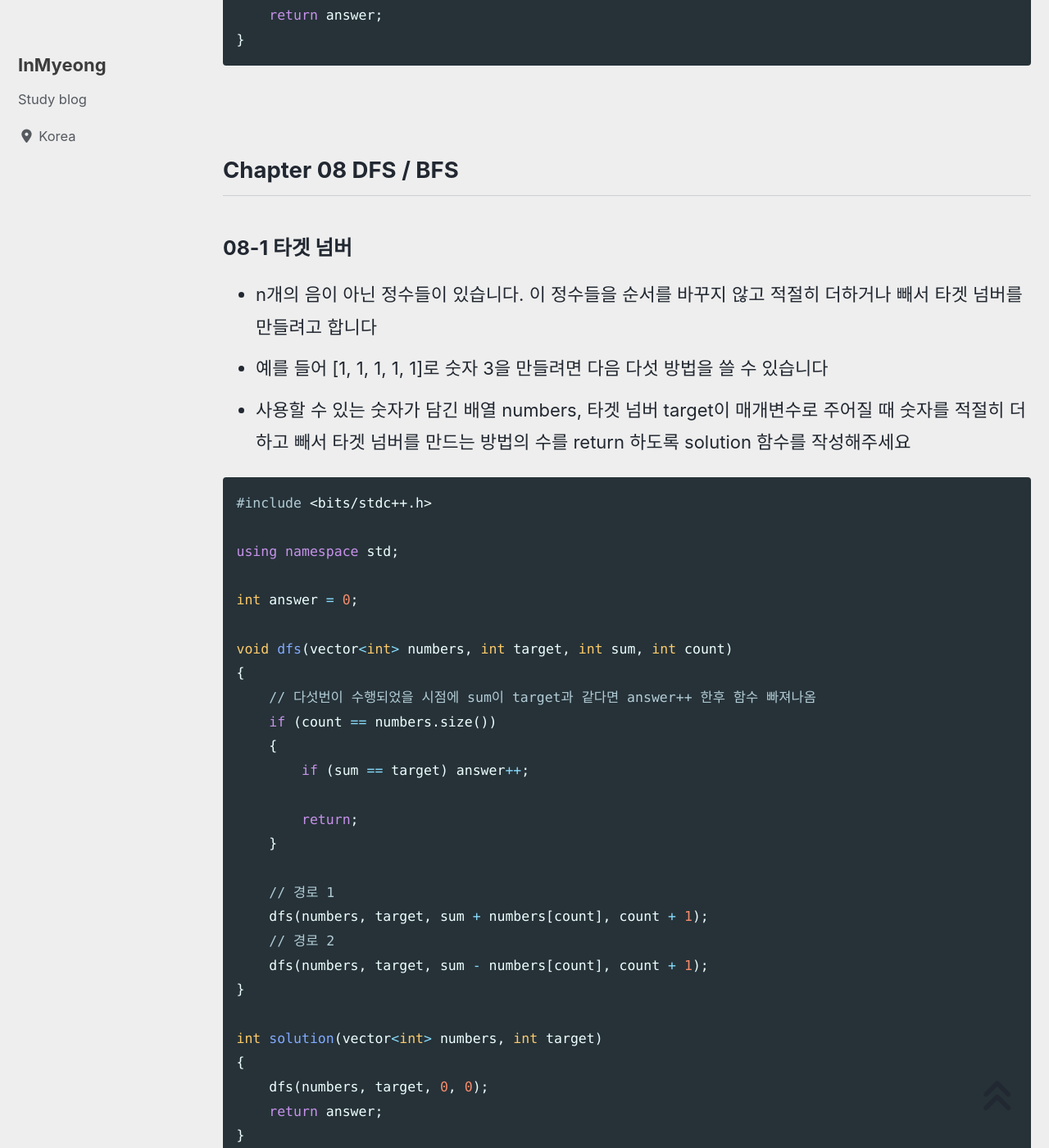
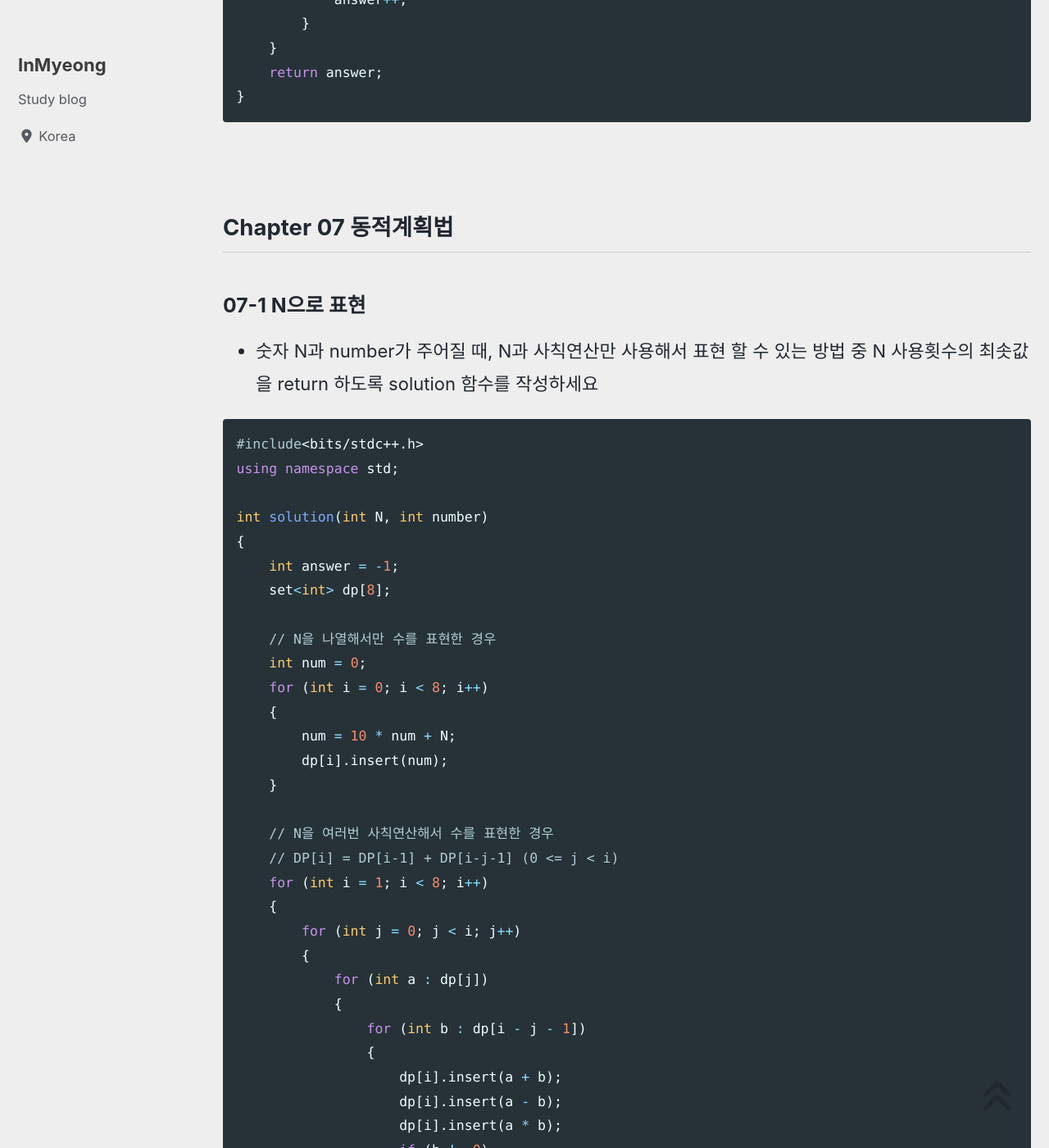
Before and after one commit to devMyeong/devMyeong.github.io, a Jekyll site: the page built from _posts/codingTest/2022-07-06-프로그래머스.md, in a window 1280 px wide and 1400 px high, scrolled down 47478 px. Shown: the whole window at 82% size. Built offline with Jekyll 4.4.1, drawn with Linux system fonts in a browser that asks for light colours; cached includes are drawn as plain includes; nearby versions of some CDN libraries; some web fonts are replaced; comment, search, counter and statistics services are not loaded; some of the changed text lies outside the part shown.

Commit message:
Docs : 프로그래머스 7-1 추가

````diff
--- a/_posts/codingTest/2022-07-06-프로그래머스.md
+++ b/_posts/codingTest/2022-07-06-프로그래머스.md
@@ -1346,6 +1346,65 @@ int solution(vector<vector<int>> routes)
 
 <br>
 
+## Chapter 07 동적계획법
+
+### 07-1 N으로 표현
+- 숫자 N과 number가 주어질 때, N과 사칙연산만 사용해서 표현 할 수 있는 방법 중 N 사용횟수의 최솟값을 return 하도록 solution 함수를 작성하세요
+
+```cpp
+#include<bits/stdc++.h>
+using namespace std;
+
+int solution(int N, int number)
+{
+    int answer = -1;
+    set<int> dp[8];
+
+    // N을 나열해서만 수를 표현한 경우
+    int num = 0;
+    for (int i = 0; i < 8; i++)
+    {
+        num = 10 * num + N;
+        dp[i].insert(num);
+    }
+
+    // N을 여러번 사칙연산해서 수를 표현한 경우
+    // DP[i] = DP[i-1] + DP[i-j-1] (0 <= j < i)
+    for (int i = 1; i < 8; i++)
+    {
+        for (int j = 0; j < i; j++)
+        {
+            for (int a : dp[j])
+            {
+                for (int b : dp[i - j - 1])
+                {
+                    dp[i].insert(a + b);
+                    dp[i].insert(a - b);
+                    dp[i].insert(a * b);
+                    if (b != 0)
+                    {
+                        dp[i].insert(a / b);
+                    }
+                }
+            }
+        }
+    }
+
+    for (int i = 0; i < 8; i++)
+    {
+        if (dp[i].count(number))
+        {
+            answer = i + 1;
+            break;
+        }
+    }
+
+    return answer;
+}
+```
+
+<br>
+
 ## Chapter 08 DFS / BFS
 
 ### 08-1 타겟 넘버
````
